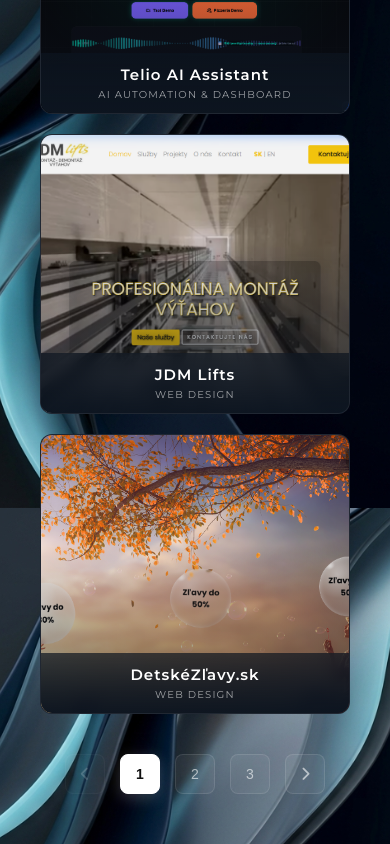
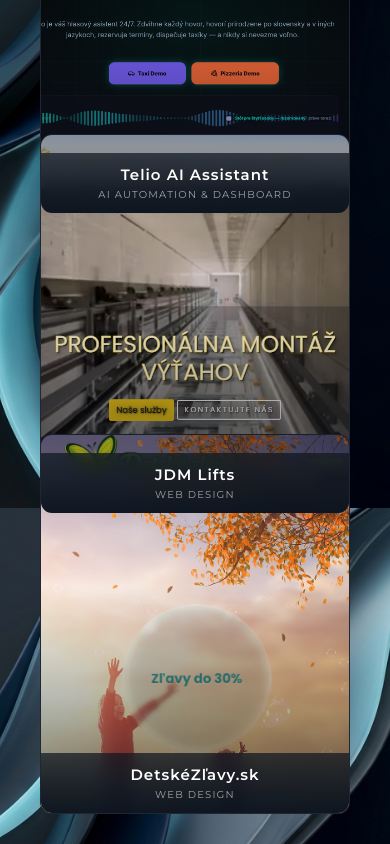
Before and after one commit to websolution4you/telio_comp, a Next.js app: page / in a window 390 px wide. Shown: the part 1180-2024 px from the top of the page. Built offline with nearby package versions, Linux system fonts and the light colour scheme.

Commit message:
feat: implement picture tag for mobile thumbnail swap and set card height to 380px on mobile

```diff
--- a/app/data/projects.ts
+++ b/app/data/projects.ts
@@ -5,6 +5,7 @@
   category: string;
   year: string;
   thumbnail: string;
+  mobileThumbnail?: string;
   liveUrl?: string;
   technologies: string[];
 
@@ -111,6 +112,7 @@
     category: 'Web Design',
     year: '2024',
     thumbnail: '/assets/portfolio/detskezlavy/thumbnail.png',
+    mobileThumbnail: '/assets/portfolio/detskezlavy/mobile_thumbnail.png',
     liveUrl: 'https://detskezlavy.sk/',
     technologies: ['HTML5', 'CSS3', 'JavaScript', 'jQuery', 'Select2', 'PHP'],
 
--- a/app/globals.css
+++ b/app/globals.css
@@ -380,7 +380,8 @@
     background: linear-gradient(180deg, rgba(13, 21, 32, 0.2) 0%, rgba(13, 21, 32, 0.8) 100%);
 }
 
-.img-wrapper img {
+.img-wrapper img,
+.img-wrapper picture img {
     width: 100%;
     height: 100%;
     object-fit: cover;
@@ -389,7 +390,9 @@
 }
 
 .team-card:hover .img-wrapper img,
-.portfolio-card:hover .img-wrapper img {
+.portfolio-card:hover .img-wrapper img,
+.team-card:hover .img-wrapper picture img,
+.portfolio-card:hover .img-wrapper picture img {
     transform: scale(1.08);
 }
 
@@ -607,6 +610,10 @@
         min-height: auto;
     }
 
+    .portfolio-card {
+        height: 380px;
+    }
+
     .container {
         padding: 0 40px;
     }
--- a/app/page.tsx
+++ b/app/page.tsx
@@ -212,7 +212,12 @@
                 <Link href={`/portfolio/${project.slug}`} key={project.slug} className="portfolio-card-link">
                   <div className="portfolio-card">
                     <div className="img-wrapper">
-                      <img src={project.thumbnail} alt={project.title} />
+                      <picture style={{ width: '100%', height: '100%', display: 'block' }}>
+                        {project.mobileThumbnail && (
+                          <source media="(max-width: 900px)" srcSet={project.mobileThumbnail} />
+                        )}
+                        <img src={project.thumbnail} alt={project.title} />
+                      </picture>
                     </div>
                     <div className="card-info">
                       <h3>{project.title}</h3>
```
Also changed, not shown: public/assets/portfolio/detskezlavy/mobile_thumbnail.png (added).
